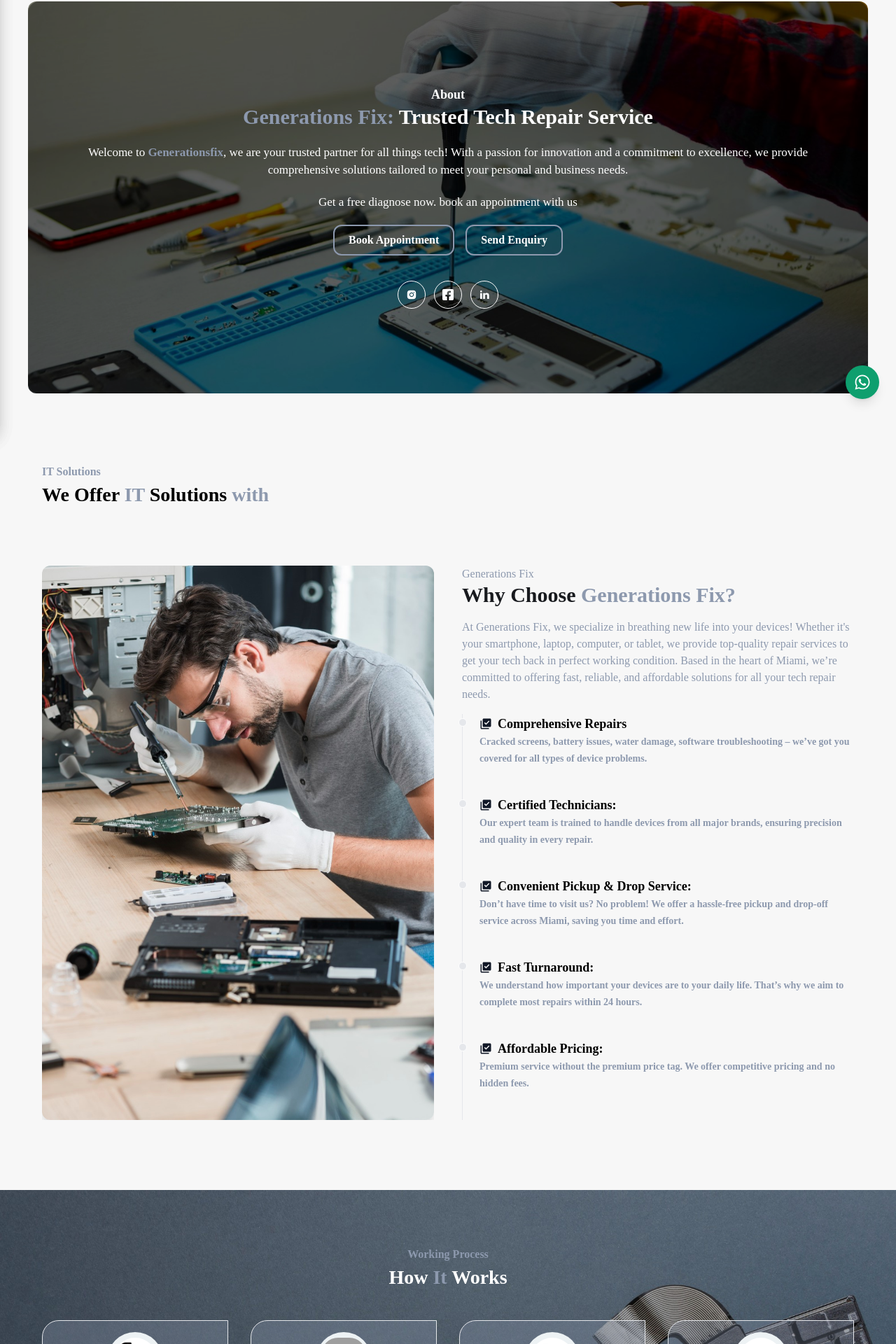
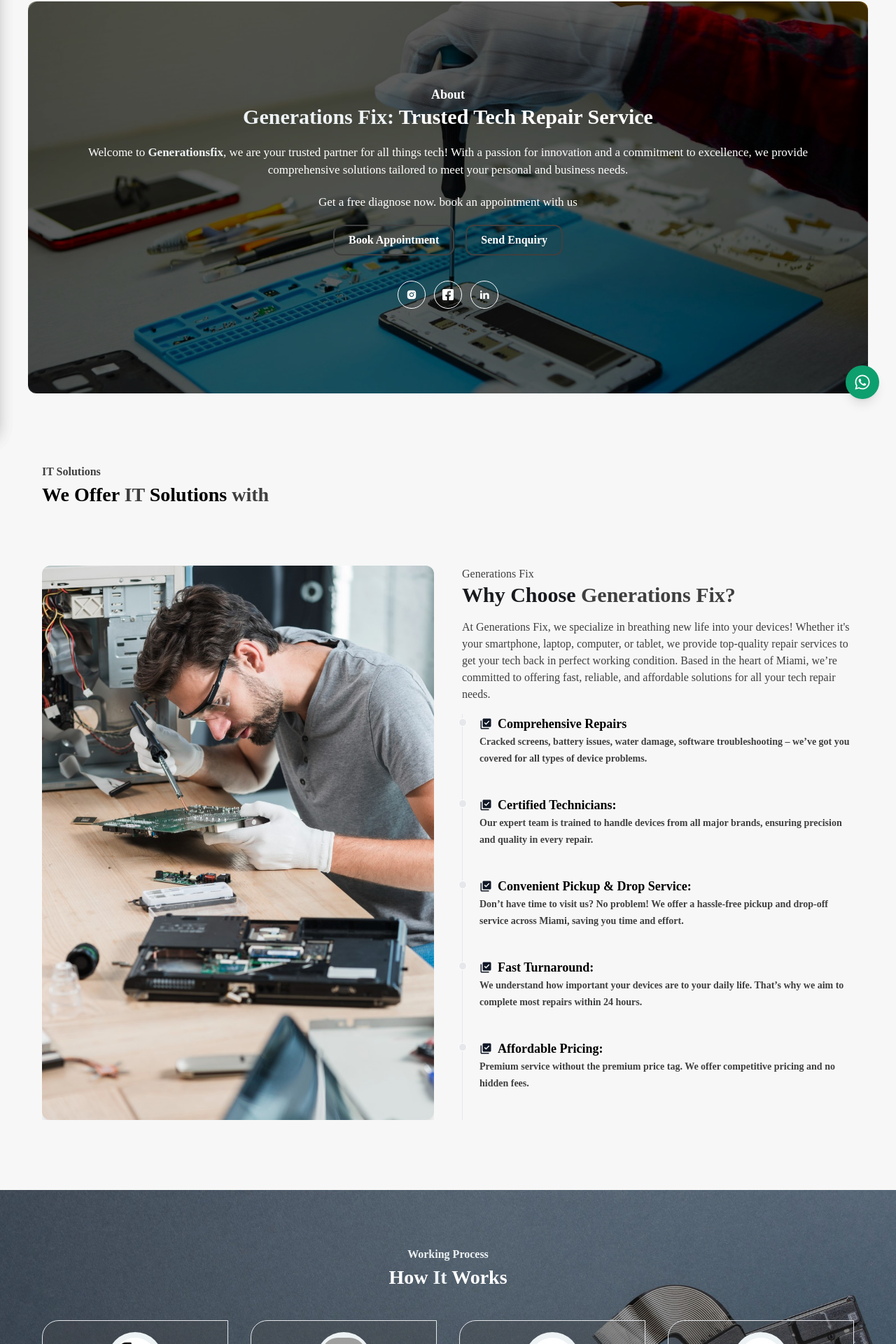
Before and after one commit to genfix427/generationfix, a React (Vite) app in the folder client/: page /about in a window 1280 px wide. Shown: the part 190-2110 px from the top of the page at 70% size. Built offline with nearby package versions, Linux system fonts and the light colour scheme; grey boxes are pictures that could not be loaded.

Commit message:
color change

```diff
--- a/client/src/components/About/AboutHero.jsx
+++ b/client/src/components/About/AboutHero.jsx
@@ -11,10 +11,10 @@ const AboutHero = () => {
 
             <div className="">
               <p className="text-[15px] md:text-[18px] font-bold text-white">About</p>
-              <h2 className="text-2xl md:text-3xl text-green300 font-bold">Generations Fix:<span className="text-white"> Trusted Tech Repair Service</span></h2>
+              <h2 className="text-2xl md:text-3xl text-textColor font-bold">Generations Fix:<span className="text-white"> Trusted Tech Repair Service</span></h2>
             </div>
             <p className="text-[17px] text-white">
-              Welcome to <span className='text-green300 font-semibold'>Generationsfix</span>, we are your trusted partner for all things tech! With a passion for innovation and a commitment to excellence, we provide comprehensive solutions tailored to meet your personal and business needs.
+              Welcome to <span className='text-textColor font-semibold'>Generationsfix</span>, we are your trusted partner for all things tech! With a passion for innovation and a commitment to excellence, we provide comprehensive solutions tailored to meet your personal and business needs.
             </p>
             <p className="text-[17px] text-white">
               Get a free diagnose now. book an appointment with us
--- a/client/src/components/About/AboutWork.jsx
+++ b/client/src/components/About/AboutWork.jsx
@@ -32,8 +32,8 @@ const AboutWork = () => {
     <section className="mt-[100px] aboutcontbg py-20">
           <div className="container">
             <div className="mb-10 text-center">
-            <p className="subheading">Working Process</p>
-            <h2 className="heading text-white">How <span className="text-green300">It</span> Works </h2>
+            <p className="subheading !text-textColor">Working Process</p>
+            <h2 className="heading text-white">How <span className="text-textColor">It</span> Works </h2>
               </div>
             <div className="flex flex-col md:flex-row items-center justify-between text-center mx-5 gap-8">
 
--- a/client/src/components/Cards/BlogCard.jsx
+++ b/client/src/components/Cards/BlogCard.jsx
@@ -75,7 +75,7 @@ const BlogCard = () => {
           ))}
         </div>
         {/* Arrows positioned below */}
-        <div className="flex justify-start mt-4 gap-5">
+        <div className="flex justify-start mt-4 gap-5 mx-3">
           <button
             onClick={scrollLeft}
             className="p-2 bg-green300 text-white rounded-full shadow-lg hover:bg-white hover:text-green300 hover:border hover:border-solid hover:border-green300"
--- a/client/src/components/HomeComponents/HomeContent.jsx
+++ b/client/src/components/HomeComponents/HomeContent.jsx
@@ -50,7 +50,7 @@ const HomeContent = () => {
                   )}
                 </h2>
                 <span className="w-[50px] h-2 rounded-full block mt-[-16px] mx-auto" style={{ backgroundColor: item.bgColor }}></span>
-                <p className="text-[11px] sm:text-[13px] md:text-[14px] xl:[yext-20] text-green300 font-bold">
+                <p className="text-[11px] sm:text-[13px] md:text-[14px] xl:[yext-20] text-white font-bold">
                   {item.desc}
                 </p>
               </div>
--- a/client/src/components/HomeComponents/RepairBanner.jsx
+++ b/client/src/components/HomeComponents/RepairBanner.jsx
@@ -15,7 +15,7 @@ const RepairBanner = () => {
 
           <div className="w-full flex flex-col gap-4">
             <div className="">
-              <p className="text-[14px] md:text-[16px] text-green300 text-bold">Your Devices, Restored by Experts</p>
+              <p className="text-[14px] md:text-[16px] text-green300 font-bold">Your Devices, Restored by Experts</p>
               <h2 className='text-xl sm:text-2xl md:text-3xl text-headingColor font-bold'>Expert Repairs for Every Device: Bringing Your Technology Back to Life</h2>
 
             </div>
--- a/client/src/components/ItServices/ISHero.jsx
+++ b/client/src/components/ItServices/ISHero.jsx
@@ -8,7 +8,7 @@ const ISHero = () => {
           <div className="flex flex-col gap-5 text-center">
           <div className="">
               <p className="text-[16px] font-bold text-white">Your Reliable IT Partner for Every Solution.</p>
-              <h2 className="text-3xl text-white font-bold">Comprehensive <span className="text-green300">IT Solutions</span> for Modern Businesses</h2>
+              <h2 className="text-3xl text-white font-bold">Comprehensive <span className="text-textColor">IT Solutions</span> for Modern Businesses</h2>
             </div>
             <p className="text-[17px] text-white">
             Transform your organization with our tailored IT services, including network management, cloud solutions, and cybersecurity. We ensure your operations run seamlessly and securely.
--- a/client/src/components/OnlineServices/OSHero.jsx
+++ b/client/src/components/OnlineServices/OSHero.jsx
@@ -8,7 +8,7 @@ const OSHero = () => {
           <div className="flex flex-col gap-5 text-center">
             <div className="">
               <p className="text-[16px] font-bold text-white">Maximize Your Online Presence, Maximize Your Success</p>
-              <h2 className="text-3xl text-white font-bold">Effective <span className="text-green300">Digital Marketing Solutions</span> for Every Business</h2>
+              <h2 className="text-3xl text-white font-bold">Effective <span className="text-textColor">Digital Marketing Solutions</span> for Every Business</h2>
             </div>
             <p className="text-[17px] text-white">
               Whether you're a startup or an established enterprise, our digital marketing services are designed to match your goals. We create tailored marketing strategies that increase your visibility, connect you with the right audience, and drive conversions across all digital platforms.
--- a/client/src/components/RepairServices/RSHero.jsx
+++ b/client/src/components/RepairServices/RSHero.jsx
@@ -8,7 +8,7 @@ const RSHero = () => {
           <div className="flex flex-col gap-5 text-center">
           <div className="">
               <p className="text-[16px] font-bold text-white">Revive Your Devices with Precision Repairs.</p>
-              <h2 className="text-3xl text-white font-bold">Comprehensive <span className="text-green300">Repair Services</span> Under One Roof</h2>
+              <h2 className="text-3xl text-white font-bold">Comprehensive <span className="text-textColor">Repair Services</span> Under One Roof</h2>
             </div>
             <p className="text-[17px] text-white">
             Whether it’s a shattered screen, a faulty keyboard, or a slow PC, we have the expertise to repair all kinds of issues with efficiency and care.
--- a/client/src/index.css
+++ b/client/src/index.css
@@ -26,7 +26,7 @@ body{
   font-size: 1rem;
   font-weight: bold;
   /* text-align: center; */
-  color: #8d99ae;
+  color: #3f3f3f;
   margin-bottom: 0;
 }
 
--- a/client/tailwind.config.js
+++ b/client/tailwind.config.js
@@ -13,7 +13,7 @@ export default {
       colors: {
         green100: "#d5d5d5",
         green200: "#4AD66D",
-        green300: "#8d99ae",
+        green300: "#3f3f3f",
         headingColor: "#181A1E",
         textColor: "#edf2f4",
       },
```
